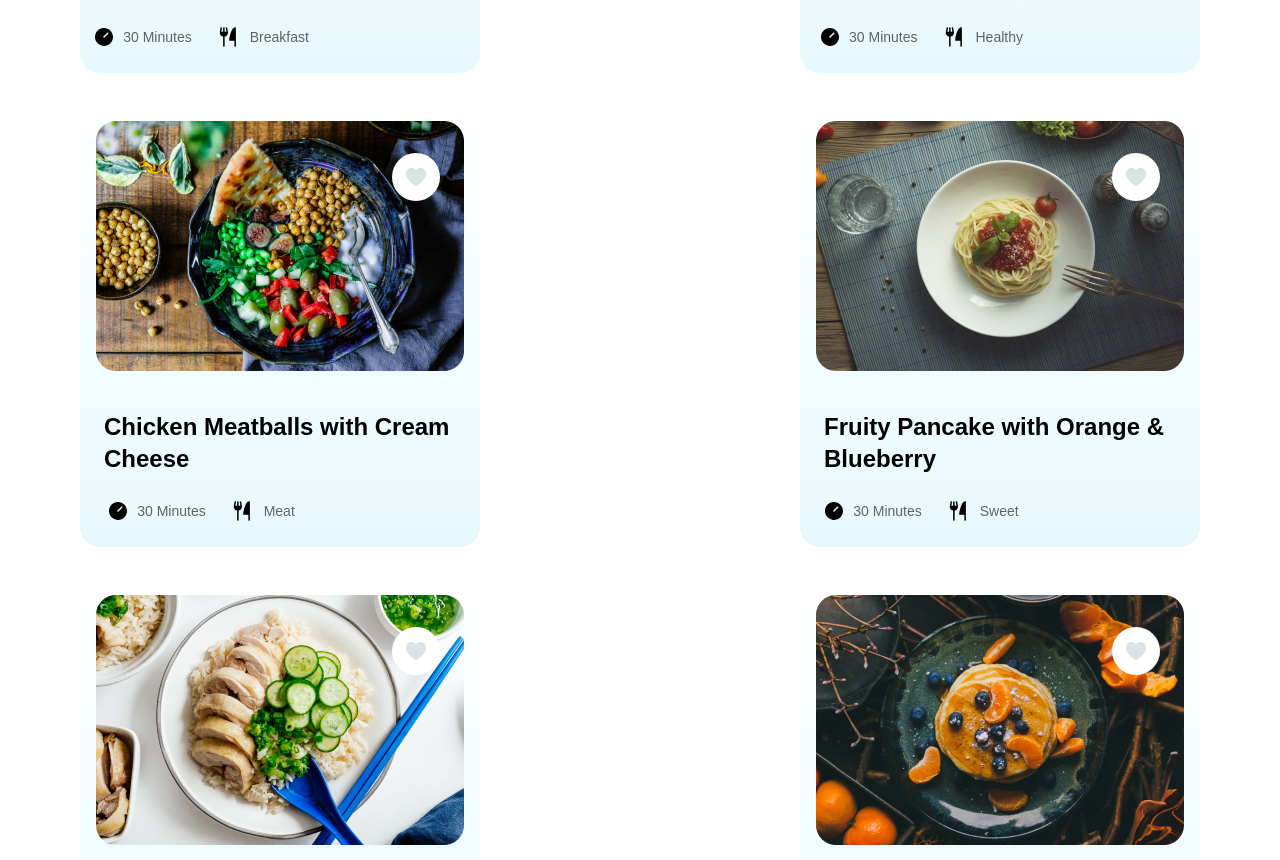
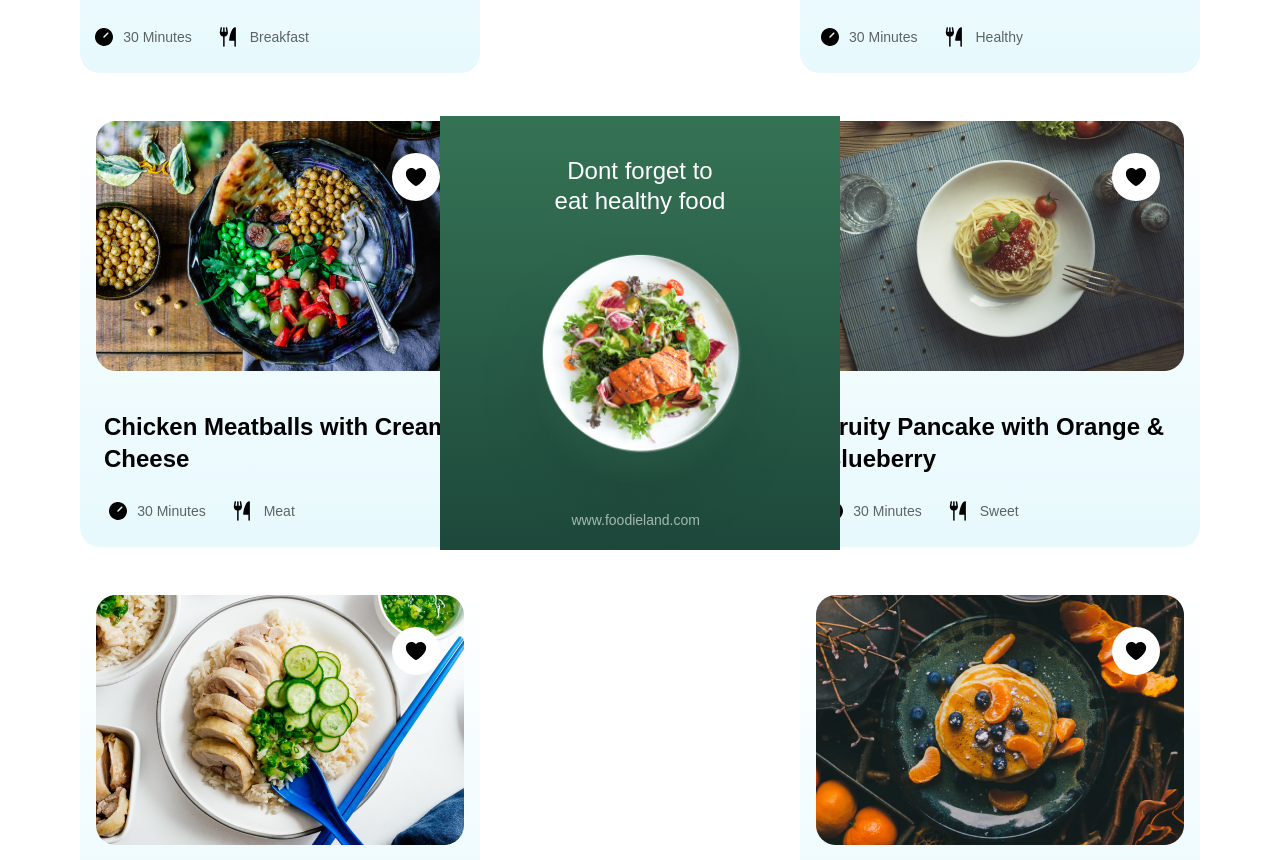
Before and after one commit to vajihe410/foodieland, a Next.js app: page / in a window 1280 px wide. Shown: the part 2587-3447 px from the top of the page. Built offline with nearby package versions, Linux system fonts and the light colour scheme.

Commit message:
Feat & Styles:create foodAd component with styles

```diff
--- a/components/icons/Heart.js
+++ b/components/icons/Heart.js
@@ -1,7 +1,7 @@
 function Heart() {
   return (
     <svg width="24" height="24" viewBox="0 0 24 24"  xmlns="http://www.w3.org/2000/svg">
-        <path d="M16.5022 3.00001C15.6291 2.99851 14.7677 3.20077 13.9865 3.59072C13.2052 3.98066 12.5258 4.54752 12.0022 5.24621C11.293 4.30266 10.3051 3.606 9.17823 3.25482C8.05134 2.90365 6.84256 2.91573 5.72291 3.28936C4.60327 3.663 3.62948 4.37926 2.93932 5.3368C2.24916 6.29434 1.8776 7.44467 1.8772 8.62501C1.8772 15.3621 11.2373 20.6813 11.6357 20.9044C11.7477 20.9671 11.8739 21 12.0022 21C12.1305 21 12.2567 20.9671 12.3687 20.9044C14.0902 19.8961 15.7059 18.7173 17.1914 17.3856C20.4665 14.438 22.1272 11.4905 22.1272 8.62501C22.1255 7.13368 21.5323 5.70393 20.4778 4.6494C19.4233 3.59487 17.9935 3.0017 16.5022 3.00001Z" fill="#DBE2E5"/>
+        <path d="M16.5022 3.00001C15.6291 2.99851 14.7677 3.20077 13.9865 3.59072C13.2052 3.98066 12.5258 4.54752 12.0022 5.24621C11.293 4.30266 10.3051 3.606 9.17823 3.25482C8.05134 2.90365 6.84256 2.91573 5.72291 3.28936C4.60327 3.663 3.62948 4.37926 2.93932 5.3368C2.24916 6.29434 1.8776 7.44467 1.8772 8.62501C1.8772 15.3621 11.2373 20.6813 11.6357 20.9044C11.7477 20.9671 11.8739 21 12.0022 21C12.1305 21 12.2567 20.9671 12.3687 20.9044C14.0902 19.8961 15.7059 18.7173 17.1914 17.3856C20.4665 14.438 22.1272 11.4905 22.1272 8.62501C22.1255 7.13368 21.5323 5.70393 20.4778 4.6494C19.4233 3.59487 17.9935 3.0017 16.5022 3.00001Z"/>
     </svg>
 
   )
--- a/components/module/FoodAd.js
+++ b/components/module/FoodAd.js
@@ -1,11 +1,13 @@
 import Image from 'next/image'
+//Styles
+import styles from './FoodAd.module.css'
 
 function FoodAd() {
   return (
-    <div>
-        <p>Dont forget to eat healthy food</p>
-        <Image src="/images/food-ad.js" width={100} height={100} alt='food ad'/>
-        <p>www.foodieland.com</p>
+    <div className={styles.adCard}>
+        <div>Dont forget to eat healthy food</div>
+        <Image src="/images/food-ad.png" width={2000} height={2000} alt='food ad'/>
+        <span>www.foodieland.com</span>
     </div>
   )
 }
--- a/components/module/FoodAd.module.css
+++ b/components/module/FoodAd.module.css
@@ -0,0 +1,35 @@
+.adCard{
+    width: 400px;
+    height: 434px;
+    background: linear-gradient(180deg, #357355 0%, #1D483B 100%);
+    display: flex;
+    flex-direction: column;
+    align-items: center;
+    position: absolute;
+    top: 2703px;
+}
+.adCard img{
+    width: 354px;
+    height: 336px;
+    background: radial-gradient(30.35% 30.35% at 50% 50%, #3A795B 0%, rgba(58, 121, 91, 0) 100%);;
+}
+.adCard div{
+    width: 172px;
+    height: 60px;
+    font-weight: 400;
+    font-size: 24px;
+    line-height: 30px;
+    text-align: center;
+    color: #fff;
+    margin-top: 40px;
+}
+.adCard span{
+    width: 137px;
+    height: 17px;
+    font-size: 14px;
+    font-weight: 500;
+    line-height: 16.94px;
+    color: #fff;
+    opacity: 60%;
+    margin-top: -40px;
+}
--- a/components/module/FoodCard.js
+++ b/components/module/FoodCard.js
@@ -7,7 +7,6 @@ import ForkKnife from "../icons/ForkKnife"
 import Heart from "../icons/Heart"
 
 function FoodCard({data}) {
-  console.log(data)
   return (
     <div className={styles.card}>
       <Image src={data.image} alt={data.name} width={1000} height={1000}/>
@@ -23,7 +22,7 @@ function FoodCard({data}) {
         </div>
       </div>
       <button className={styles.favorite}>
-        <Heart className={styles.like}/>
+        <Heart className={data.like ? styles.like : styles.dislike}/>
       </button>
     </div>
   )
--- a/components/module/FoodCard.module.css
+++ b/components/module/FoodCard.module.css
@@ -61,9 +61,9 @@
     border: none;
     cursor: pointer;
 }
-.like{
-    fill: red;
+.like path{
+    fill:red;
 }
-.dislike{
-    background-color:#DBE2E5
+.dislike path{
+    fill:#DBE2E5;
 }
--- a/components/module/Recipes.js
+++ b/components/module/Recipes.js
@@ -1,5 +1,6 @@
 //Components
 import FoodCard from "./FoodCard"
+import FoodAd from "./FoodAd"
 //Styles
 import styles from "./Recipes.module.css"
 
@@ -23,6 +24,7 @@ function Recipes() {
           cardFoods.map(item => <FoodCard key={item.id} data={item}/>)
           }
         </div>
+        <FoodAd/>
     </div>
   )
 }
```
